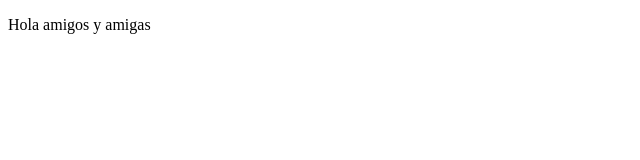
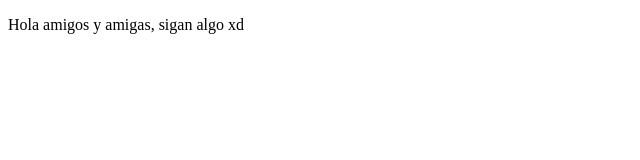
Before and after one commit to nicomy96/proyectoDemocursoPrework, a plain HTML site: page index.html in a window 1280 px wide. Shown: the whole page, without its empty margins (0-640 px from the left). Drawn offline with Linux system fonts and the light colour scheme.

Commit message:
cambios agregados

```diff
--- a/index.html
+++ b/index.html
@@ -8,7 +8,7 @@
 </head>
 <body>
     <p>
-        Hola amigos y amigas
+        Hola amigos y amigas, sigan algo xd
     </p>
 </body>
 </html>
```
